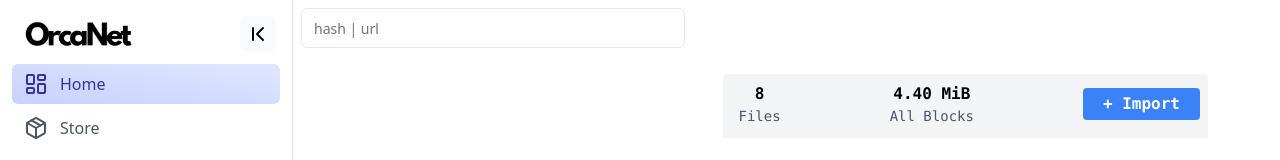
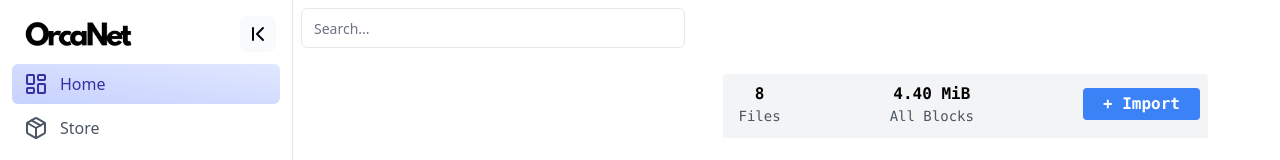
Before and after one commit to sbu-416-24sp/orcanet-desktop-deprecated, a React (Vite) app in the folder frontend/: page / in a window 1280 px wide. Shown: the top 160 px of the page. Built offline with nearby package versions, Linux system fonts and the light colour scheme.

Commit message:
search by hash

```diff
--- a/frontend/src/home/SearchBar.tsx
+++ b/frontend/src/home/SearchBar.tsx
@@ -1,30 +1,20 @@
+import { Button } from "@/components/ui/button";
 import { Input } from "@/components/ui/input";
-import React, { useState } from 'react';
 
 interface SearchBarProps {
-  onSearch: (searchTerm: string) => void;
+  value: string;
+  onChange: (value: string) => void;
 }
 
-const SearchBar: React.FC<SearchBarProps> = ({ onSearch }) => {
-  const [inputValue, setInputValue] = useState('');
-
-  const handleChange = (e: React.ChangeEvent<HTMLInputElement>) => {
-    const newValue = e.target.value;
-    setInputValue(newValue);
-    onSearch(newValue);
-  };
-
+export default function SearchBar({ onChange }: SearchBarProps) {
   return (
-    <div>
-       <Input
-        type="search"
-        className="max-w-sm inline text-black"
-        value={inputValue}
-        onChange={handleChange}
-        placeholder="hash | url"
+    <div className="flex w-full max-w-sm items-center space-x-2">
+      <Input
+        type="text"
+        placeholder="Search..."
+        className="w-full"
+        onChange={(e) => onChange(e.target.value)}
       />
     </div>
   );
-};
-
-export default SearchBar;
+}
```
